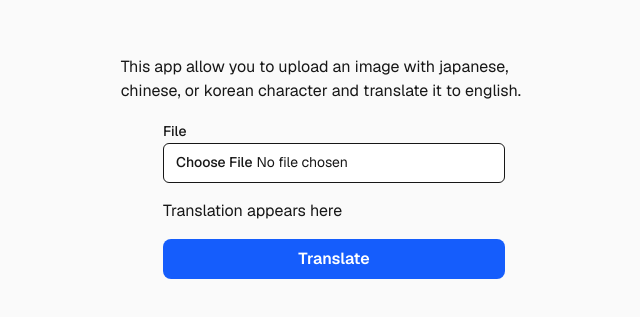
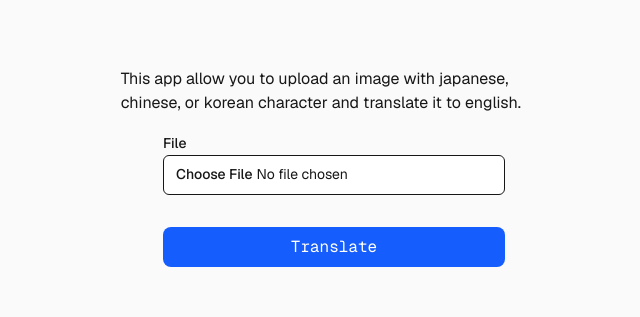
Before and after one commit to kenjos75/kenet-translator-app, a Next.js app in the folder frontend/: page / in a window 1280 px wide. Shown: the part 233-550 px from the top of the page, without its empty margins (306-946 px from the left). Built offline with nearby package versions, Linux system fonts and the light colour scheme.

Commit message:
fix: removed default translated message. improve UX when clicking translate button

```diff
--- a/frontend/app/components/identify-form.tsx
+++ b/frontend/app/components/identify-form.tsx
@@ -32,11 +32,11 @@ export default function IdentifyForm() {
 
 
     const buttonRef = useRef<HTMLButtonElement>(null);
-    const [translated,setTranslated] = useState<string>('Translation appears here')
+    const [translated,setTranslated] = useState<string>('')
 
 
     const _handleIdentify = () => {
-        setTranslated('')
+        setTranslated('Translating...')
         const btn = buttonRef.current
         btn?.click()
     }
@@ -131,7 +131,7 @@ export default function IdentifyForm() {
                 )}
               />
               <div className="flex justify-center space-x-2 w-full">
-                <div className="w-full text-wrap">
+                <div className="w-full text-wrap text-md font-mono">
                     {
                         translated
                     }
@@ -145,10 +145,11 @@ export default function IdentifyForm() {
             </form>
           </Form>
           <button
-                onClick={_handleIdentify}
-                className="bg-blue-600 hover:bg-blue-700 text-white font-semibold py-2 px-4 rounded-lg transition duration-200 cursor-pointer"
+              disabled={mutation.isPending}
+              onClick={_handleIdentify}
+              className="bg-blue-600 hover:bg-blue-700 text-white font-mono py-2 px-4 rounded-lg transition duration-200 cursor-pointer"
             >
-            {mutation.isPending ? 'Translating...' : 'Translate'}
+              {'Translate'}
           </button>
         </div>
     )
```
